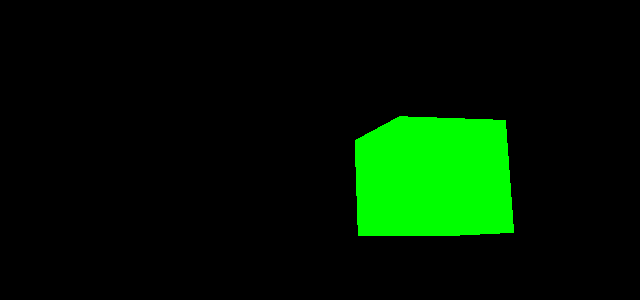
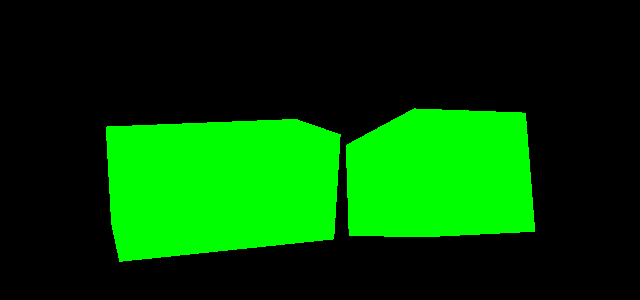
Before and after one commit to chris251190/chris251190.github.io, a plain HTML site: page index.html in a window 1280 px wide. Shown: the part 218-518 px from the top of the page, without its empty margins (422-1062 px from the left). Drawn offline with nearby package versions, Linux system fonts and the light colour scheme.

Commit message:
add quader

```diff
--- a/index.html
+++ b/index.html
@@ -16,12 +16,15 @@
     renderer.setSize( window.innerWidth, window.innerHeight );
     document.body.appendChild( renderer.domElement );
 
-    var geometry = new THREE.BoxGeometry( 1, 1, 1 );
+    var geometry = new THREE.BoxGeometry( 1, 1, 1.5 );
     var material = new THREE.MeshBasicMaterial( { color: 0x00ff00 } );
     var cube = new THREE.Mesh( geometry, material );
 
+    var quader = new THREE.Mesh( new THREE.BoxGeometry( 2, 1, 1 ), material );
+
     cube.position.set( 2, 0, 0 );
     scene.add( cube );
+    scene.add( quader );
 
     camera.position.z = 5;
 
@@ -31,6 +34,9 @@
         cube.rotation.x += 0.01;
         cube.rotation.y += 0.01;
 
+        quader.rotation.x -= 0.02;
+        quader.rotation.y -= 0.02;
+
         renderer.render( scene, camera );
     };
 
```
